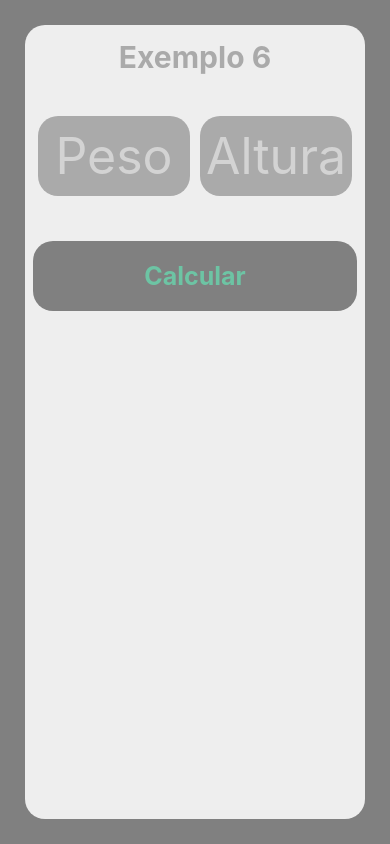
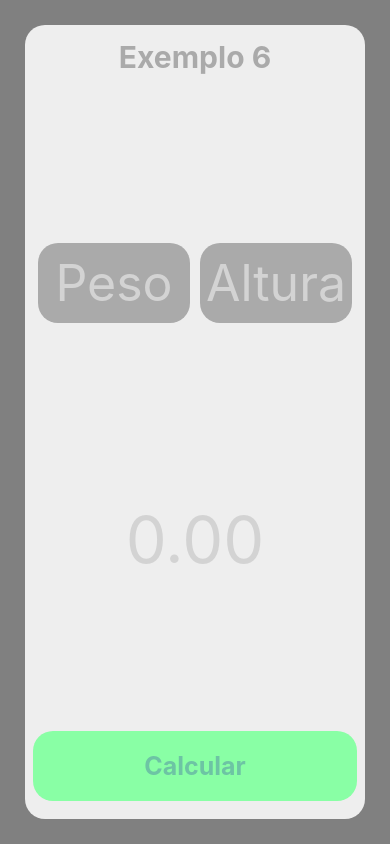
Before and after one commit to motaxyz/aula_expo, a React Native app: screen / in a window 390 px wide. Built offline with nearby package versions, Linux system fonts and the light colour scheme.

Commit message:
botão de calcular

```diff
--- a/src/ex6/botao/index.js
+++ b/src/ex6/botao/index.js
@@ -1,13 +1,17 @@
 import { Pressable, Text } from 'react-native';
 import styles from './styles'
 
-export default function Botao({children}) {
+export default function Botao({children, calcular}) {
     return(
         <Pressable style={({pressed}) => pressed ?
-        [styles.botao, styles.btnPress]
-        :
-        styles.botao}
+            [styles.botao, styles.btnPress]
+            :
+            styles.botao}
+
+            onPress={() => calcular()}
+
         >
+
             <Text style={styles.txtBotao}>{children}</Text>
         </Pressable>
     )
--- a/src/ex6/botao/styles.js
+++ b/src/ex6/botao/styles.js
@@ -3,8 +3,8 @@ import { StyleSheet } from "react-native";
 const styles = StyleSheet.create({
     botao: {
         width: '100%',
-        backgroundColor: 'grey',
-        // backgroundColor: '#6dc4a4',
+        // backgroundColor: 'grey',
+        backgroundColor: '#89ffa5',
         margin: 10,
         borderRadius: 20,
     },
@@ -17,7 +17,6 @@ const styles = StyleSheet.create({
     },
     btnPress: {
         borderWidth: 4,
-
         borderColor: '#6dc4a4'
     }
 
--- a/src/ex6/index.js
+++ b/src/ex6/index.js
@@ -1,4 +1,5 @@
 import { View, Text } from 'react-native';
+import { useState } from 'react'
 
 import Input from './input';
 import Botao from './botao';
@@ -6,15 +7,28 @@ import Botao from './botao';
 import styles from './styles'
 
 export default function Exemplo6 (){
+
+    const [peso, setPeso] = useState(null);
+    const [altura, setAltura] = useState(null);
+    const [imc, setImc] = useState(0.00);
+    const mensErro = 'Valores inválidos';
+
+    function calculaImc () {
+        const tmpImc = peso / (altura * altura);
+        setImc(tmpImc);
+    }
+
     return(
         <View style={styles.container}>
             <Text style={styles.titulo}>Exemplo 6</Text>
             <View style={styles.ladoalado}>
-            <Input placeholder='Peso'/>
-            <Input placeholder='Altura'/>
+                <Input placeholder='Peso' valor={peso} atualizarValor={setPeso}/>
+                <Input placeholder='Altura' valor={altura} atualizarValor={setAltura}/>
             </View>
 
-            <Botao>Calcular</Botao>
+            <Text style={styles.imc}>{isNaN(imc) ? mensErro : imc.toFixed(2)}</Text>
+
+            <Botao calcular={calculaImc}>Calcular</Botao>
         </View>
     )
 };
--- a/src/ex6/styles.js
+++ b/src/ex6/styles.js
@@ -8,6 +8,7 @@ const styles = StyleSheet.create({
         width: '100%',
         alignItems: 'center',
         borderRadius: 20,
+        justifyContent: 'space-between',
     },
     titulo: {
         margin: 6,
@@ -18,6 +19,12 @@ const styles = StyleSheet.create({
     ladoalado: {
         flexDirection: 'row',
         marginVertical: 30,
+    },
+    imc: {
+        color: 'lightgray',
+        fontSize: 65,
+        marginVertical: 15,
+        textAlign: 'center',
     }
 });
 
```
